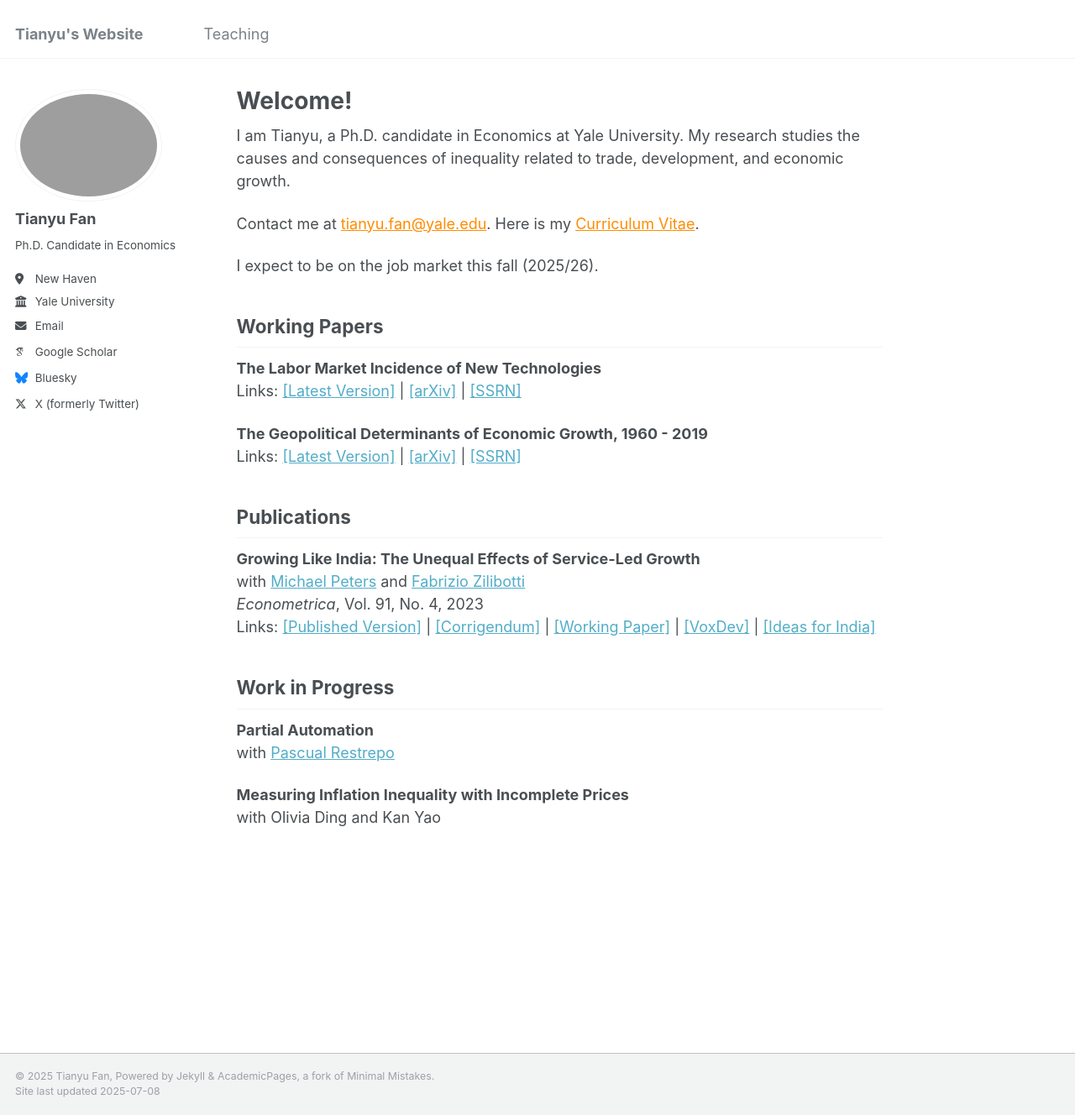
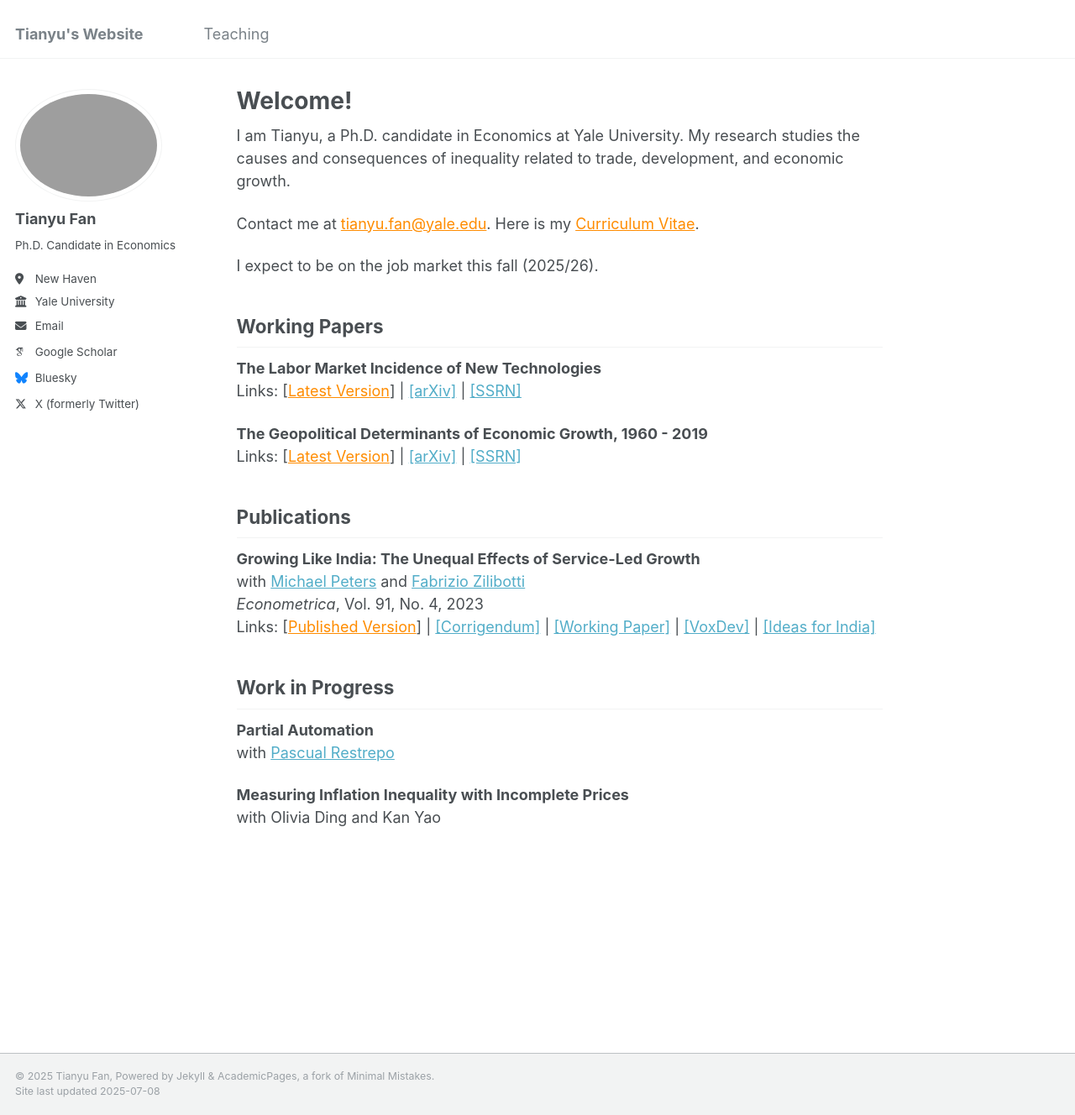
Before and after one commit to tianyufan-econ/tianyufan-econ.github.io, a Jekyll site: the page built from _pages/about.md, in a window 1280 px wide and 1328 px high. Shown: the whole window at 84% size. Built offline with Jekyll 4.4.1, drawn with Linux system fonts in a browser that asks for light colours; some web fonts are replaced.

Commit message:
Update about.md

```diff
--- a/_pages/about.md
+++ b/_pages/about.md
@@ -17,17 +17,17 @@ I expect to be on the job market this fall (2025/26).
 ## Working Papers
 
 **The Labor Market Incidence of New Technologies**
-Links: [[Latest Version]](/files/FAN_Technology_Incidence.pdf) | [[arXiv]](https://arxiv.org/abs/2504.04047) | [[SSRN]](https://ssrn.com/abstract=5160195)
+Links: [<a href="/files/FAN_Technology_Incidence.pdf" style="color: darkorange;">Latest Version</a>] | [[arXiv]](https://arxiv.org/abs/2504.04047) | [[SSRN]](https://ssrn.com/abstract=5160195)
 
 **The Geopolitical Determinants of Economic Growth, 1960 - 2019**
-Links: [[Latest Version]](/files/FAN_Tianyu_Geopolitical_Growth.pdf) | [[arXiv]](https://arxiv.org/abs/2507.04833) | [[SSRN]](https://ssrn.com/abstract=5341272)
+Links: [<a href="/files/FAN_Tianyu_Geopolitical_Growth.pdf" style="color: darkorange;">Latest Version</a>] | [[arXiv]](https://arxiv.org/abs/2507.04833) | [[SSRN]](https://ssrn.com/abstract=5341272)
 
 ## Publications
 
 **Growing Like India: The Unequal Effects of Service-Led Growth**
 with [Michael Peters](https://mipeters.weebly.com) and [Fabrizio Zilibotti](https://campuspress.yale.edu/zilibotti/)
 *Econometrica*, Vol. 91, No. 4, 2023
-Links: [[Published Version]](/files/FPZ_UnequalGrowth.pdf) | [[Corrigendum]](/files/FPZ_Corrigendum.pdf) | [[Working Paper]](/files/FPZ_ECMA_final.pdf) | [[VoxDev]](https://voxdev.org/topic/macroeconomics-growth/how-services-drive-growth-emerging-economies-evidence-india) | [[Ideas for India]](https://www.ideasforindia.in/topics/macroeconomics/india-s-service-led-growth.html)
+Links: [<a href="/files/FPZ_UnequalGrowth.pdf" style="color: darkorange;">Published Version</a>] | [[Corrigendum]](/files/FPZ_Corrigendum.pdf) | [[Working Paper]](/files/FPZ_ECMA_final.pdf) | [[VoxDev]](https://voxdev.org/topic/macroeconomics-growth/how-services-drive-growth-emerging-economies-evidence-india) | [[Ideas for India]](https://www.ideasforindia.in/topics/macroeconomics/india-s-service-led-growth.html)
 
 ## Work in Progress
 
```
